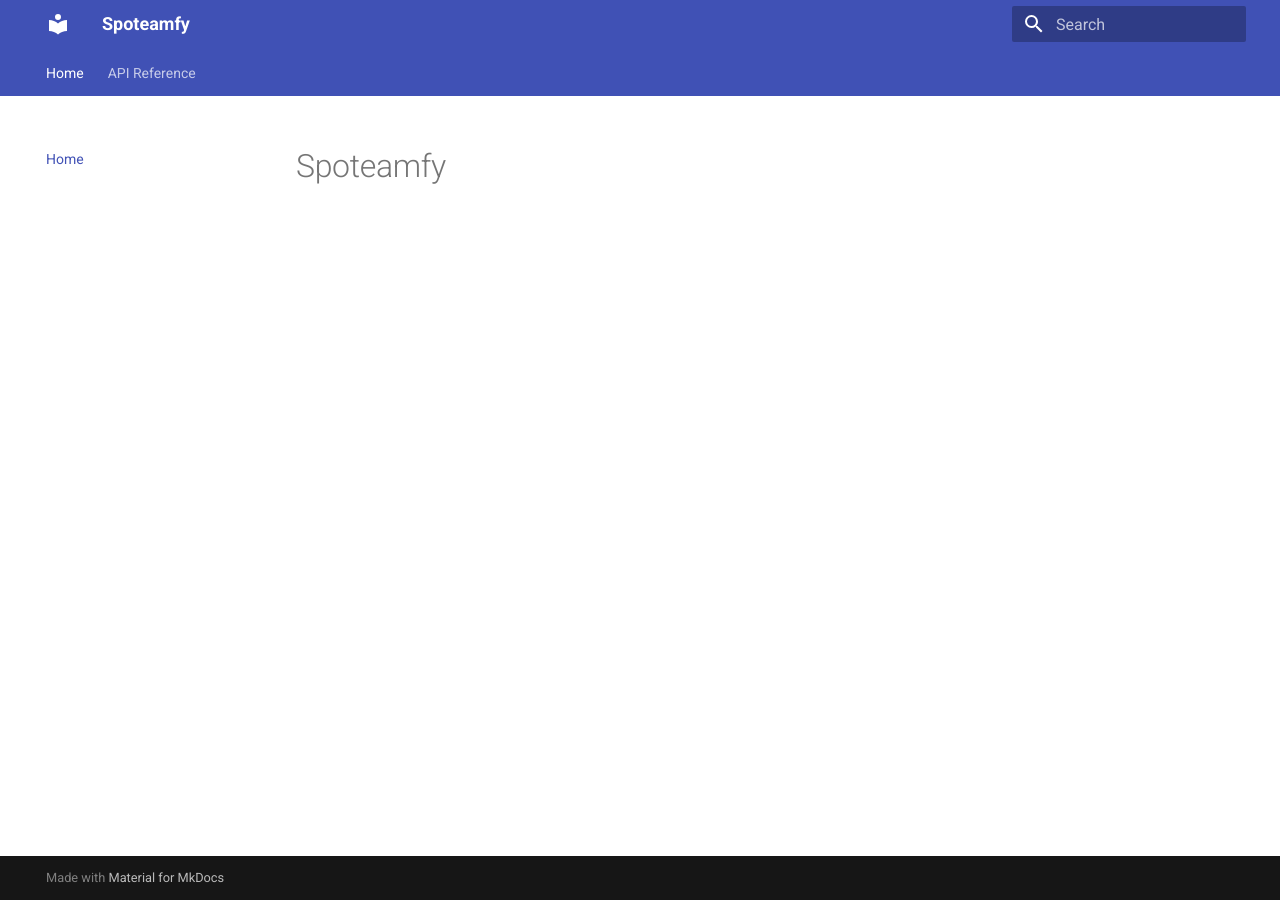
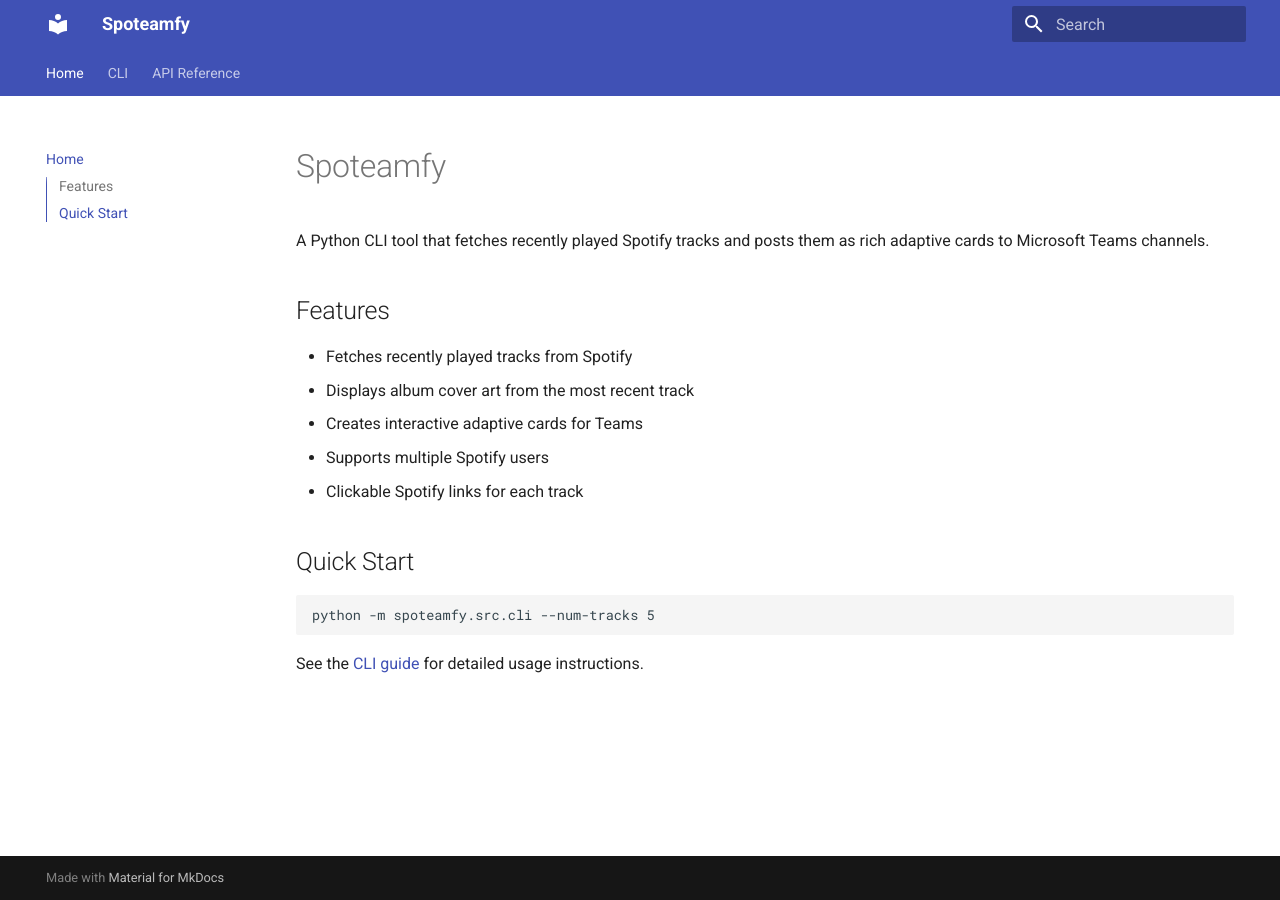
Before and after one commit to sunefibaek/spoteamfy, an MkDocs documentation site: the page built from docs/index.md, in a window 1280 px wide. Built offline with MkDocs 1.6.1 and Material for MkDocs 9.7.7, drawn with Linux system fonts in a browser that asks for light colours.

Commit message:
Documentation updates

````diff
--- a/docs/index.md
+++ b/docs/index.md
@@ -1 +1,19 @@
 # Spoteamfy
+
+A Python CLI tool that fetches recently played Spotify tracks and posts them as rich adaptive cards to Microsoft Teams channels.
+
+## Features
+
+- Fetches recently played tracks from Spotify
+- Displays album cover art from the most recent track
+- Creates interactive adaptive cards for Teams
+- Supports multiple Spotify users
+- Clickable Spotify links for each track
+
+## Quick Start
+
+```bash
+python -m spoteamfy.src.cli --num-tracks 5
+```
+
+See the [CLI guide](cli.md) for detailed usage instructions.
--- a/mkdocs.yml
+++ b/mkdocs.yml
@@ -17,4 +17,5 @@
 
 nav:
   - Home: index.md
+  - CLI: cli.md
   - API Reference: reference.md
````
Also changed, not shown: docs/cli.md (added, +66 -0 lines).
